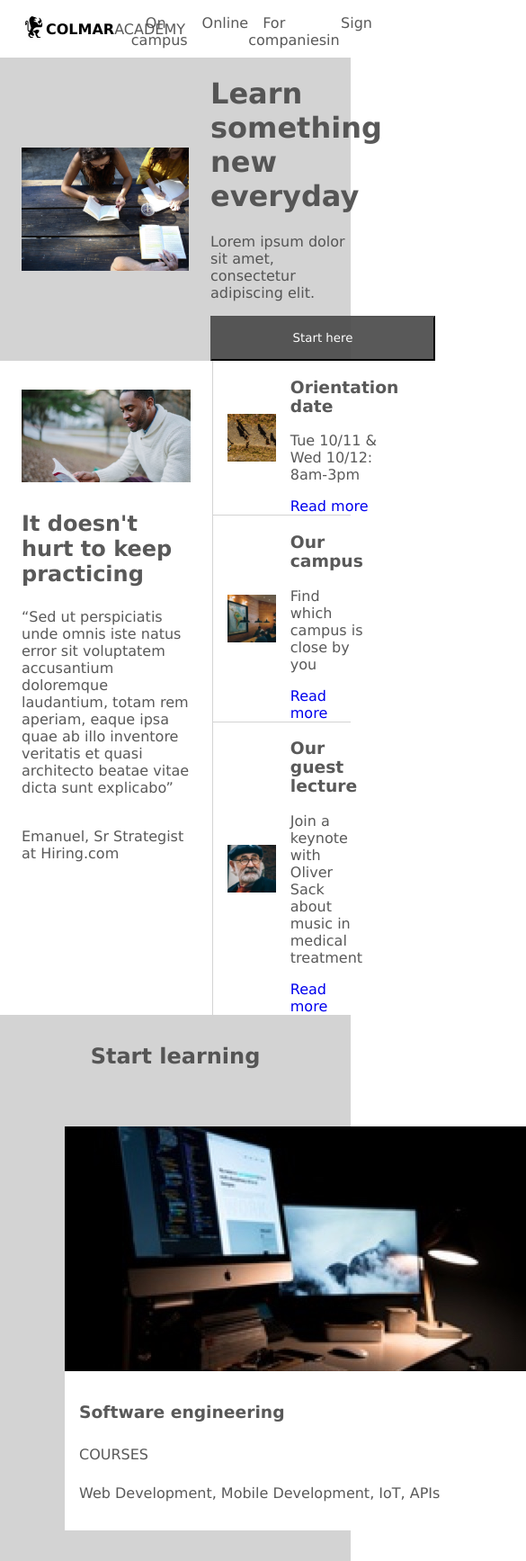
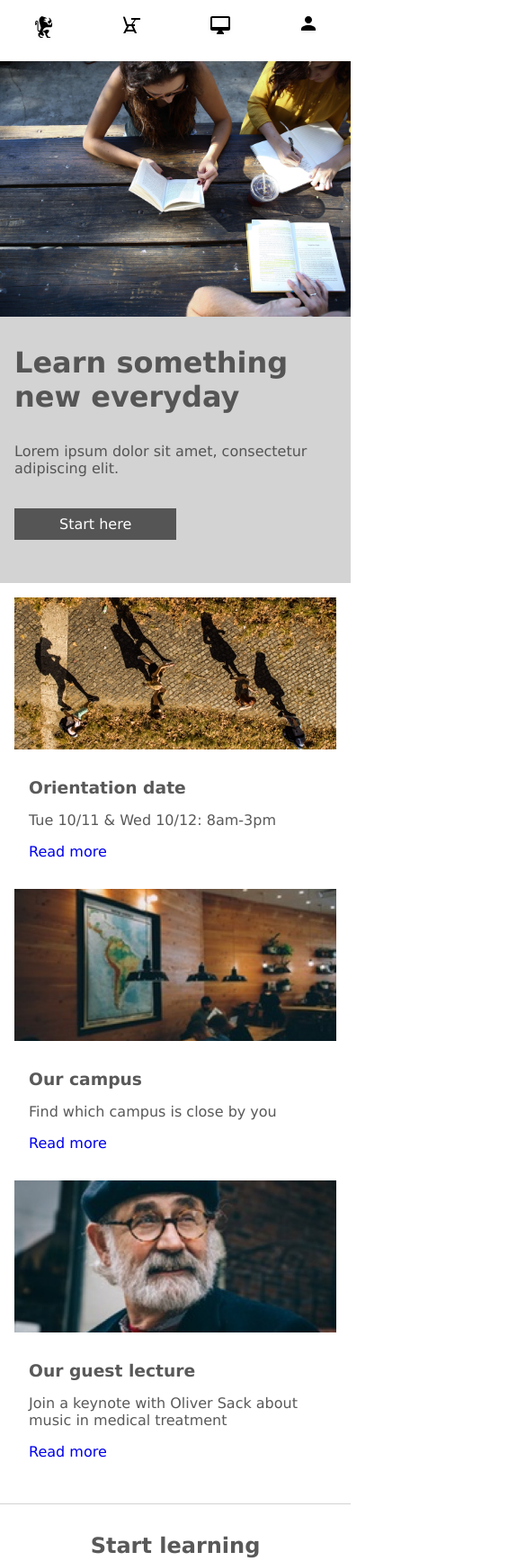
Before and after one commit to lauraiesalniece/capstone_codecademy_project, a plain HTML site: page index.html in a window 390 px wide. Shown: the top 1735 px of the page at 90% size, 585 px wide, since content can reach past the window. Drawn offline with Linux system fonts and the light colour scheme.

Commit message:
Responsive website

```diff
--- a/index.html
+++ b/index.html
@@ -9,7 +9,7 @@
         <!--Header-->
         <header>
             <div class="header-content">
-                <div class="logo">
+                <div class="logo-desktop">
                     <a href="./index.html"><img src="./resources/images/ic-logo.svg" alt="logo"></a>
                     <a href="./index.html"><strong>COLMAR</strong>ACADEMY</a>
                 </div>
@@ -23,8 +23,11 @@
                     </ul>
                 </div>
                 </nav>
-                <nav class="mobile">
+            </div>
+            <div class="header-mobile">
+            <nav>
                 <ul>
+                    <li><a href="./index.html" class="logo"><img src="./resources/images/ic-logo.svg" alt="logo"></a></li>
                     <li><a href="#"><img src="./resources/images/ic-on-campus.svg" alt="on campus"></a></li>
                     <li><a href="#"><img src="./resources/images/ic-online.svg" alt="online"></a></li>
                     <li><a href="#"><img src="./resources/images/ic-login.svg" alt="sign in"></a></li>
@@ -39,8 +42,8 @@
                     <img src="./resources/images/banner.jpg" alt="banner">
                 <div class="banner-text">
                     <h1>Learn something new everyday</h1>
-                    <p>Lorem ipsum dolor sit amet, consectetur adipiscing elit.</p>
-                    <button>Start here</button>
+                    <p>Lorem ipsum dolor sit amet, consectetur adipiscing elit.</p> <br>
+                    <p><a class="button" href="#">Start here</a></p>
                 </div>
             </div>
             <!--Main information-->
@@ -82,21 +85,27 @@
                 <div class="main-info-2-mobile">
                     <div>
                         <img src="./resources/images/information-orientation-mobile.jpg" alt="orientation">
+                        <div class="main-info-mobile-text">
                             <h3>Orientation date</h3>
                             <p>Tue 10/11 & Wed 10/12: 8am-3pm</p>
                             <a href="#">Read more</a>
                         </div>
+                    </div>
                     <div>
                         <img src="./resources/images/information-campus-mobile.jpg" alt="campus">
+                        <div class="main-info-mobile-text">
                             <h3>Our campus</h3>
                             <p>Find which campus is close by you</p>
                             <a href="#">Read more</a>
                         </div>
+                    </div>
                     <div>
                         <img src="./resources/images/information-guest-lecture-mobile.jpg" alt="guest lecture">
+                        <div class="main-info-mobile-text">
                             <h3>Our guest lecture</h3>
                             <p>Join a keynote with Oliver Sack about music in medical treatment</p>
                             <a href="#">Read more</a>
+                        </div>
                     </div>
                 </div>
             </div>
--- a/resources/css/style.css
+++ b/resources/css/style.css
@@ -9,16 +9,13 @@ body {
     width: 100%;
     height: 100%;
     min-width: 200px;
-    margin: 0;
+    margin: auto;
     padding: 0;
     font-family: Verdana, Geneva, Tahoma, sans-serif;
     color: rgba(71, 71, 71, 0.9);
 }
 
 /* Header */
-header .mobile {
-    display: none;
-}
 
 header {
     position: fixed;
@@ -32,7 +29,7 @@ header {
     height: 64px;
 }
 
-.logo {
+.logo-desktop {
     width: 30%;
     height: 100%;
     display: flex;
@@ -40,7 +37,7 @@ header {
     align-items: center;
 }
 
-.logo a {
+.logo-desktop a {
     text-decoration: none;
     color: rgba(71, 71, 71, 0.9);
 }
@@ -73,6 +70,38 @@ header nav ul, footer nav ul {
     top: 64px;
 }
 
+.header-mobile {
+    display: none;
+}
+
+@media only screen and (max-width: 768px) {
+    header nav, header nav ul {
+        justify-content: space-around;
+        width: 100%;
+    }
+
+    .logo {
+        padding: 0;
+    }
+
+    .header-mobile {
+        display: flex;
+    }
+
+    .header-content {
+        display: none;
+    }
+}
+
+@media only screen and (min-width: 1800px) {
+    body {
+        width: 80%;
+    }
+    header {
+        width: 80%;
+    }
+}
+
 /* Banner section */
 .banner-section {
     width: 100%;
@@ -82,7 +111,7 @@ header nav ul, footer nav ul {
 }
 
 .banner-section img {
-    padding: 32 24;
+    padding: 32px 24px;
     width: 60%;
     overflow: hidden;
 }
@@ -91,12 +120,42 @@ header nav ul, footer nav ul {
     width: 40%;
 }
 
-button {
+a.button {
+    text-decoration: none;
+    box-sizing: border-box;
+    color: white;
     background-color: rgba(71, 71, 71, 0.9);
-    color: white;
-    font-family: Verdana, Geneva, Tahoma, sans-serif;
-    width: 250px;
-    height: 50px;
+    padding: 8 50;
+}
+
+@media only screen and (max-width: 768px) {
+    .banner-section {
+        display: flex;
+        flex-direction: column;
+        flex-wrap: wrap;
+    }
+
+    .banner-section img {
+        width: 100%;
+        height: auto;
+        padding: 0;
+    }
+
+    .banner-text {
+        width: auto;
+        padding: 32px 16px;
+        overflow: hidden;
+    }
+
+    .banner-text h1 {
+        margin: 0;
+        padding-bottom: 32px;
+    }
+
+    .banner-text p {
+        margin: 0;
+        padding-bottom: 24px;
+    }
 }
 
 /* Main info */
@@ -157,6 +216,36 @@ button {
     padding: 16px;
 }
 
+@media only screen and (max-width: 768px) {
+    .main-info-1, .main-info-2-desktop {
+        display: none;
+    }
+
+    .main-info-2-mobile {
+        width: 100%;
+        display: flex;
+        flex-direction: column;
+        padding: 16px;
+    }
+
+    .main-info-mobile-text {
+        padding: 32px 16px;
+    }
+
+    .main-info-mobile-text h3 {
+        margin: 0;
+    }
+
+    .main-info-2-mobile a {
+        text-decoration: none;
+    }
+
+    .main-info-2-mobile img {
+        width: 100%;
+        height: auto;
+    }
+}
+
 /* Course section */
 
 .course-sec {
@@ -174,6 +263,7 @@ button {
     display: flex;
     flex-wrap: wrap;
     padding: 32 40;
+    justify-content: space-around;
 }
 
 .course-block {
@@ -188,6 +278,46 @@ button {
 
 .course {
     padding: 8 0;
+}
+
+@media only screen and (max-width: 768px) {
+    .course-block img {
+        display: none;
+    }
+
+    .course-text p {
+        display: none;
+    }
+
+    .course-sec {
+        background-color: white;
+        border-top: 1px solid lightgray;
+    }
+
+    .course-sec-img {
+        padding: 16px 16px 32px 16px;
+    }
+
+    .course-sec h2 {
+        margin: 0;
+        padding-top: 32px;
+    }
+
+    .course-text {
+        background-color: lightgray;
+        color: rgba(71, 71, 71, 0.9);
+        padding: 0;
+    }
+
+    .course-text h3 {
+        margin: 0;
+        margin-bottom: 8px;
+        padding: 16px 16px 24px 16px;
+    }
+
+    .course-block {
+        margin: auto;
+    }
 }
 
 /* Thesis section */
@@ -238,6 +368,26 @@ button {
     height: auto;
 }
 
+@media only screen and (max-width: 768px) {
+    .thesis-sec-2, .thesis-sec-1 h3, .thesis-sec-1 p {
+        display: none;
+    }
+
+    .thesis-sec-1 {
+        width: 100%;
+        padding: 0;
+        padding-bottom: 24px;
+    }
+}
+
+.thesis-sec {
+    border-top: 1px solid lightgray;
+}
+
+.thesis-sec h2 {
+    padding: 32px 0px 16px 0px;
+}
+
 /* Footer */
 
 .footer {
@@ -262,3 +412,19 @@ button {
 footer a, footer p {
     font-size: 10px;
 }
+
+@media only screen and (max-width: 768px) {
+    .footer {
+        border-top: none;
+        padding: 0;
+    }
+
+    .footer-right {
+        display: none;
+    }
+
+    .footer-left {
+        width: 100%;
+        padding: 16px;
+    }
+}
```
Lines whose indentation alone changed are shown as unchanged.
